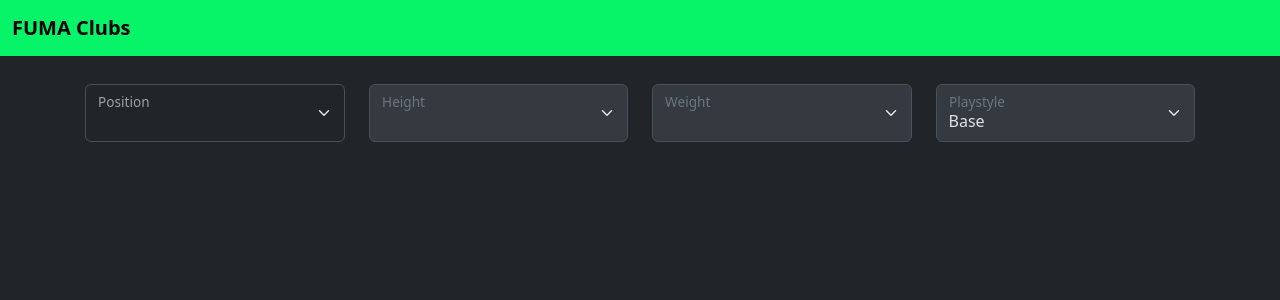
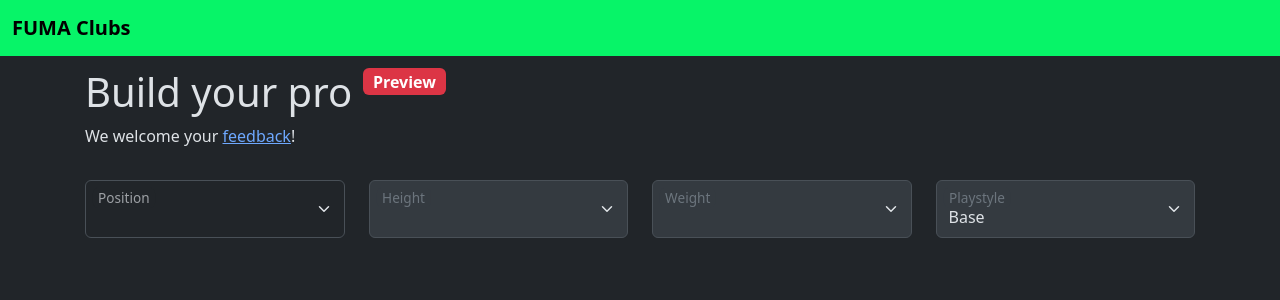
Before and after one commit to garrytrinder/fuma-clubs, a React (Vite) app: page / in a window 1280 px wide. Shown: the top 300 px of the page. Built offline with nearby package versions, Linux system fonts and the light colour scheme.

Commit message:
Add page title and feedback link to App component

```diff
--- a/src/App.tsx
+++ b/src/App.tsx
@@ -108,6 +108,21 @@ export function App() {
     <>
       <NavBar />
       <main className="container my-5">
+        <div className="row">
+          <div className="col">
+            <h1>
+              Build your pro{' '}
+              <span className="badge bg-danger fs-6 align-top">Preview</span>
+            </h1>
+            <p>
+              We welcome your{' '}
+              <a href="https://discord.com/channels/882539898953949204/1139476847277658112">
+                feedback
+              </a>
+              !
+            </p>
+          </div>
+        </div>
         <div className="row">
           <div className="col-lg-3 col-sm-4">
             <Position data={data.positions} onChange={handlePositionChange} />
```
